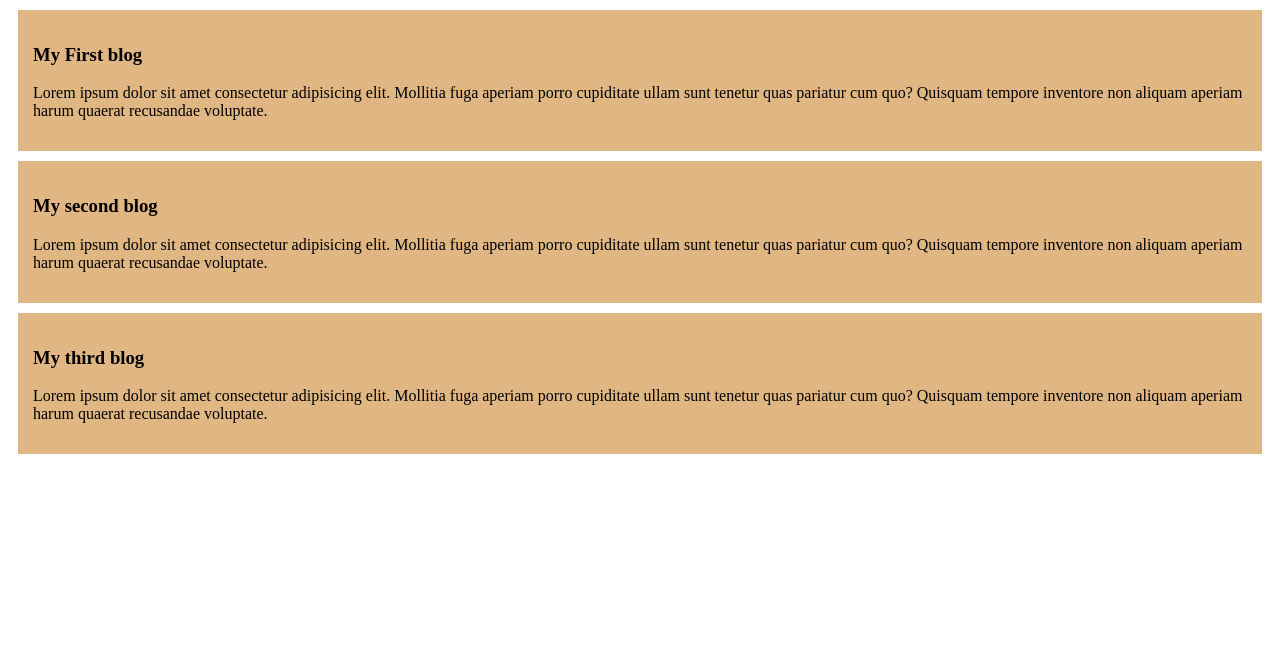
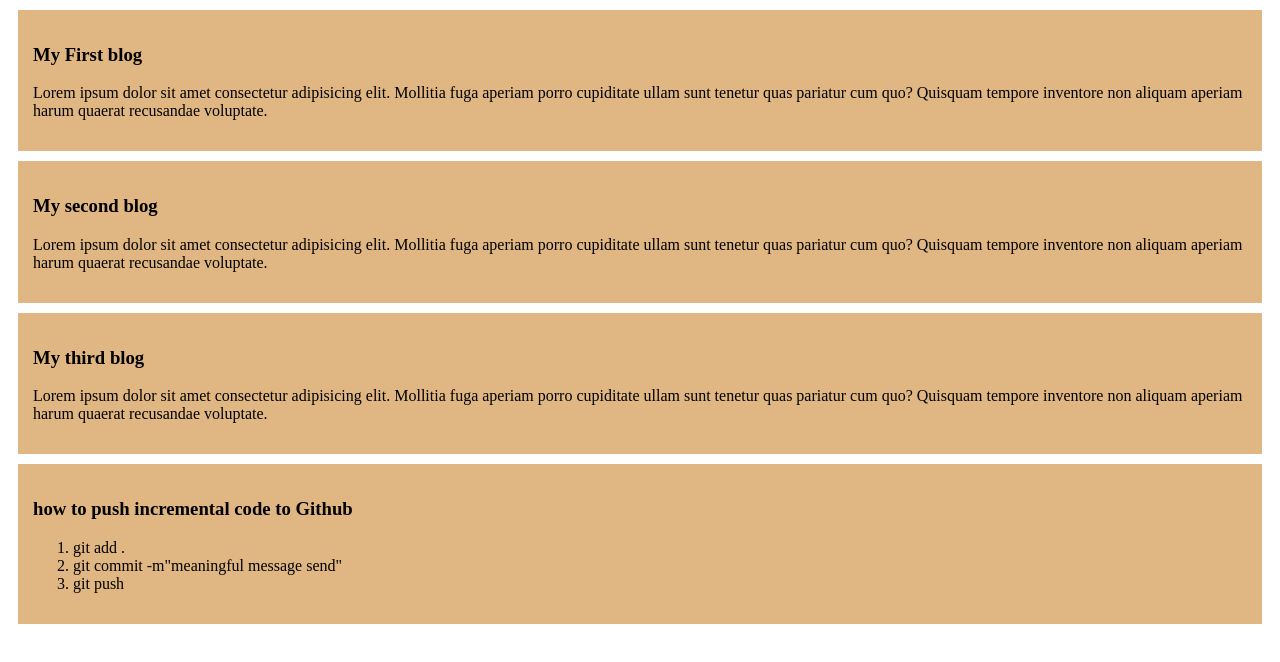
Before and after one commit to Ruhul-15-1555/my-very-first-github-repo, a plain HTML site: page index.html in a window 1280 px wide. Drawn offline with Linux system fonts and the light colour scheme.

Commit message:
added a list to github

```diff
--- a/index.html
+++ b/index.html
@@ -28,6 +28,15 @@
             voluptate.</p>
     </div>
 
+    <div>
+        <h3>how to push incremental code to Github</h3>
+        <ol>
+            <li>git add .</li>
+            <li>git commit -m"meaningful message send"</li>
+            <li>git push</li>
+        </ol>
+    </div>
+
 </body>
 
 </html>
```
